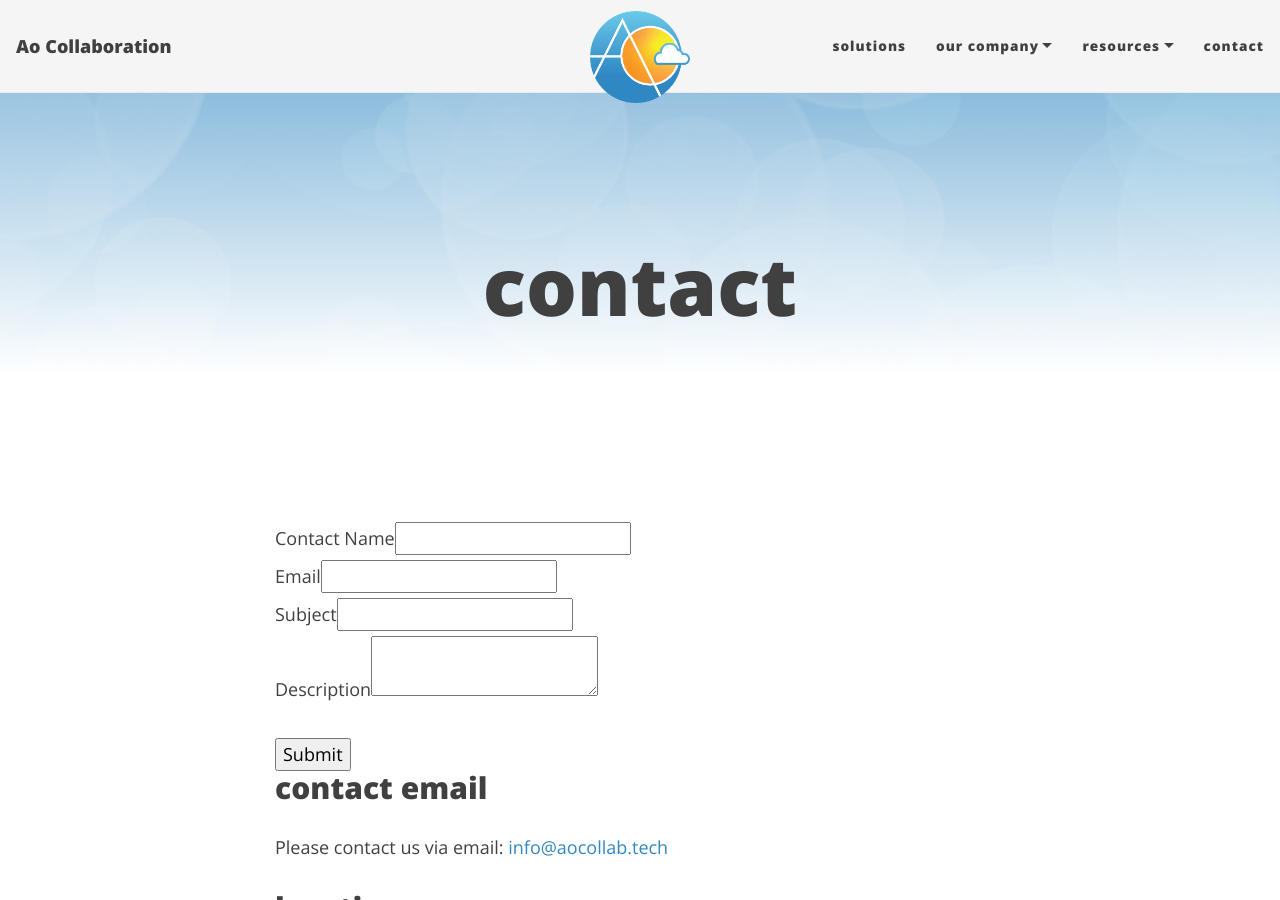
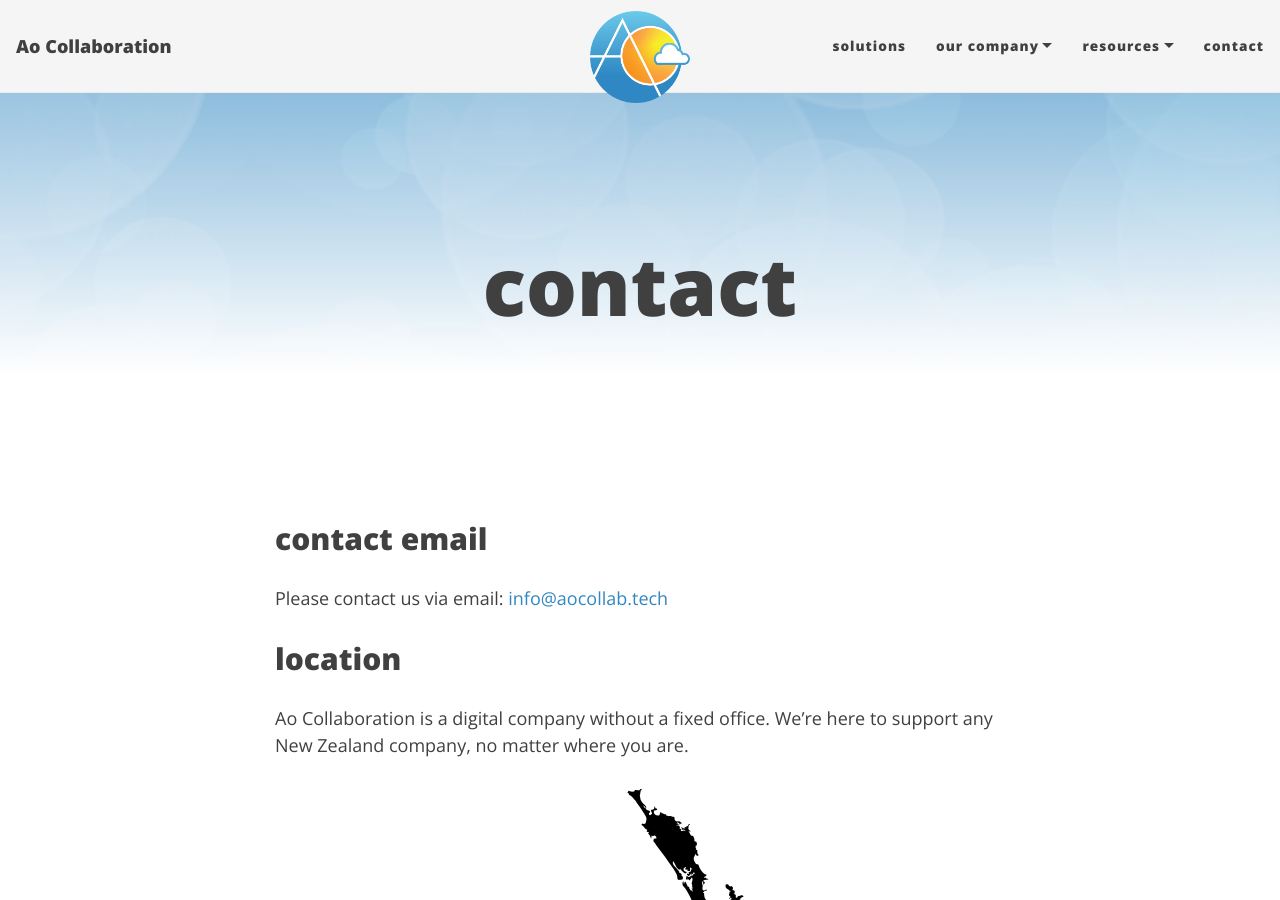
Before and after one commit to Ao-Collaboration/Ao-Collaboration.github.io, a Jekyll site: the page built from contact.md, in a window 1280 px wide and 900 px high. Built offline with Jekyll 4.4.1, drawn with Linux system fonts in a browser that asks for light colours; nearby versions of some CDN libraries; comment, search, counter and statistics services are not loaded.

Commit message:
Update contact.md

```diff
--- a/contact.md
+++ b/contact.md
@@ -3,9 +3,6 @@
 title: contact
 cover-img: assets/img/main-header.png
 ---
-
-
-{% include web-to-case-form.html %}
 
 ## contact email
 
```
